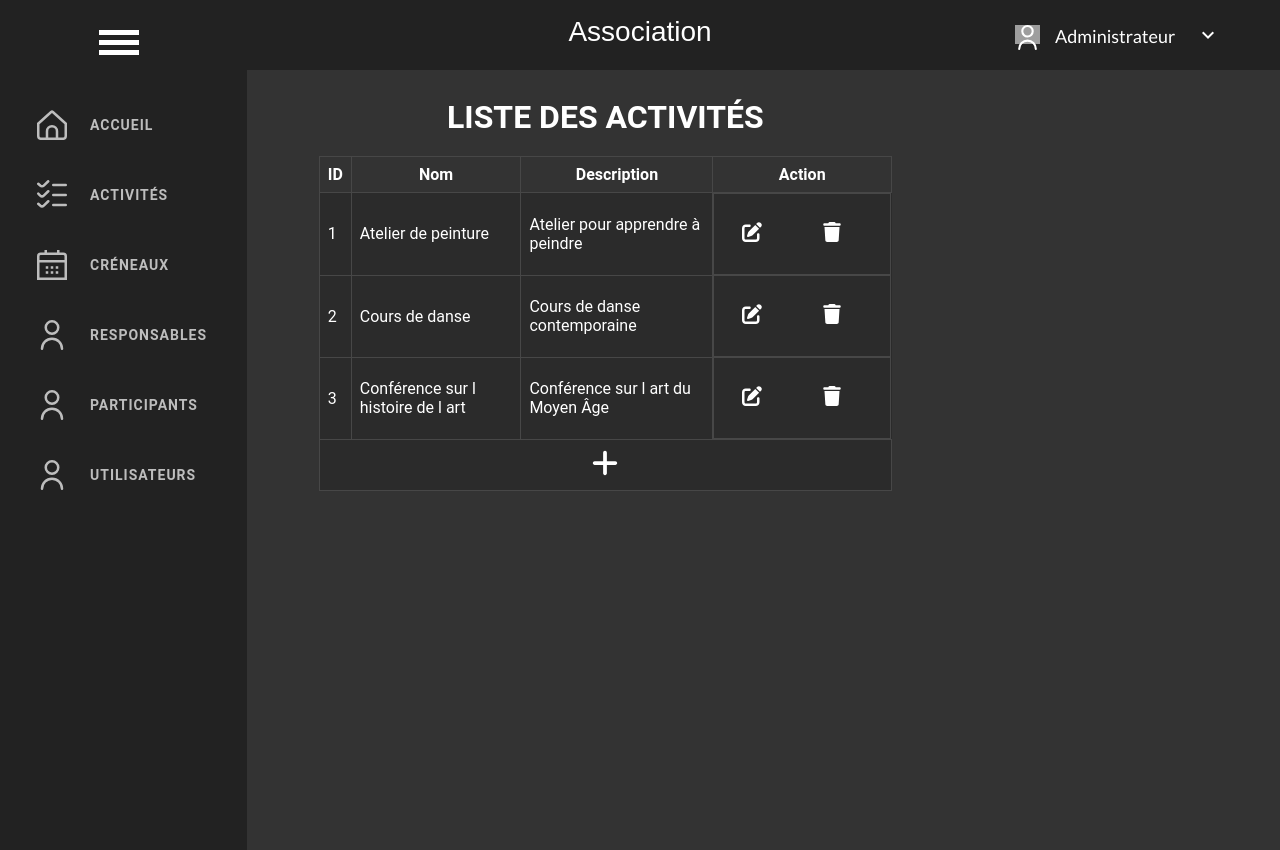
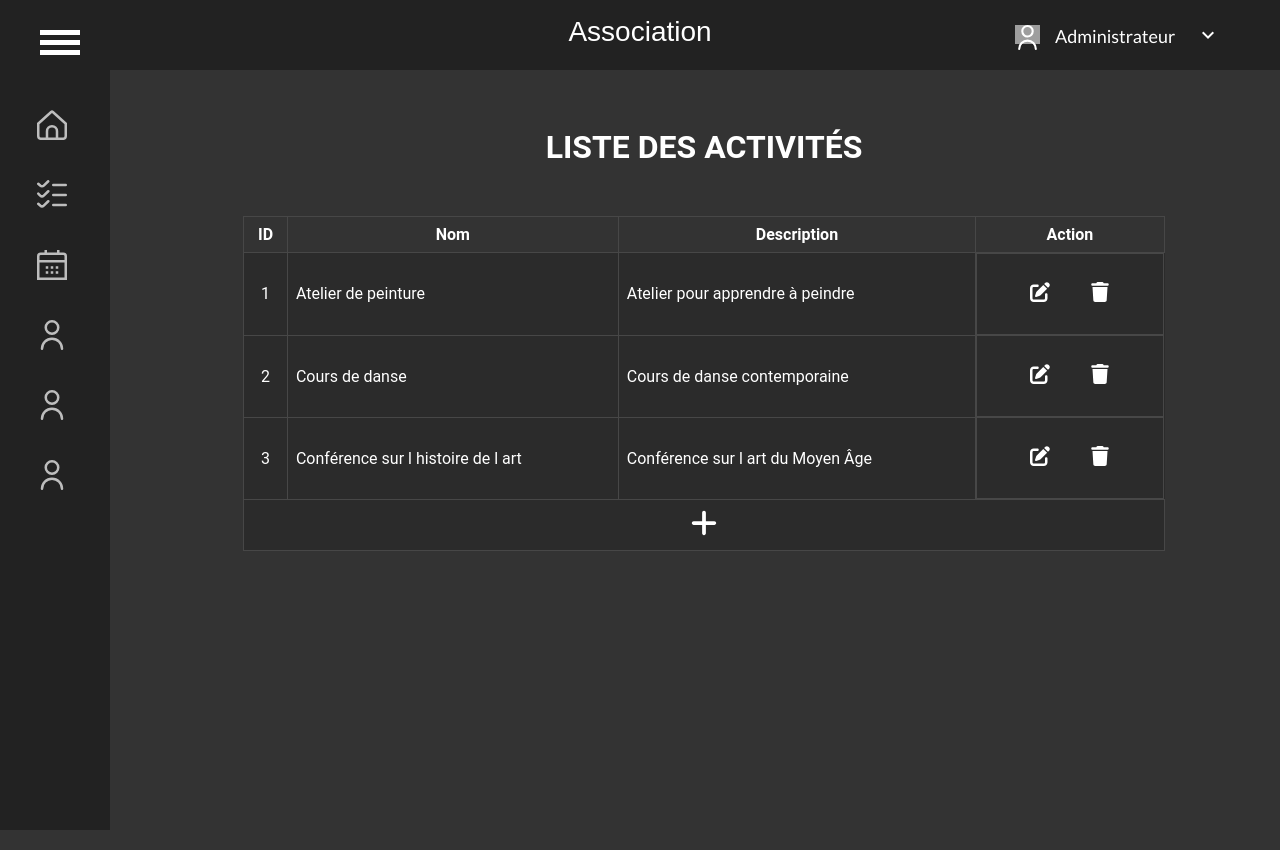
Before and after one commit to KillyanBtllr/Association, a PHP site: page /?page=activite in a window 1280 px wide. Run offline with PHP 8.4, Linux system fonts and the light colour scheme; a user stored in the database is signed in; data comes from the database, SQL or seed files in the repository; a stand-in replaces the project's code that opens the database connection; some libraries are stand-ins or nearby versions; grey boxes are pictures that could not be loaded.

Commit message:
update menu et tableau

```diff
--- a/JS/accueil.js
+++ b/JS/accueil.js
@@ -1,59 +1,63 @@
-$(document).ready(function() {
-
+$(document).ready(function () {
     var menuWrapper = $('.menu');
     var menuButton = $('.menu .menubutton');
-	var menuItems = $ ('.menu ul li a');
+    var menuItems = $('.menu ul li a');
     var listItem = $('.menu ul li');
 
     var tekstSpeed = 350;
     var sizeSpeed = 300;
 
     // Fonction pour activer ou désactiver tout le menu
-	toggleAll = function(){
-		if(!menuWrapper.hasClass('toggled')){
+    toggleAll = function () {
+        if (!menuWrapper.hasClass('toggled')) {
             // Trouve la largeur maximale parmi tous les éléments du menu
             var width = 0;
-			menuItems.each(function(){
+            menuItems.each(function () {
                 var thisWidth = $(this).width();
-				if(thisWidth > width){
+                if (thisWidth > width) {
                     width = thisWidth;
                 }
             });
             width = width + 100;
-		}
-		else{
+        } else {
             var width = 100;
         }
-		menuWrapper.animate({width: width}, sizeSpeed);
+        menuWrapper.animate({ width: width }, sizeSpeed);
 
         // Active ou désactive tous les éléments du menu
-		menuItems.animate({opacity: 'toggle'}, tekstSpeed);
+        menuItems.animate({ opacity: 'toggle' }, tekstSpeed);
         menuWrapper.toggleClass('toggled');
         menuItems.removeClass('clicktoggled');
         listItem.removeClass('listActive');
     }
 
-	// Activation du menu au chargement de la page
-	setTimeout(function() { toggleAll(); }, 1000);
-
     // Activation du menu lors du clic sur le bouton du menu
-	menuButton.click(toggleAll);
+    menuButton.click(function (event) {
+        event.stopPropagation(); // Empêche la propagation du clic aux autres éléments
+        toggleAll();
+    });
 
     // Activation du menu lors du clic sur n'importe quel élément du menu
-	listItem.click(toggleAll);
+    listItem.click(function (event) {
+        if ($(event.target).is('a') && !$(event.target).hasClass('menutekst')) {
+            // Si le clic est sur un lien et n'est pas la classe 'menutekst', alors redirige
+            return;
+        }
+        toggleAll();
+    });
 
     // Activation du menu lors de la pression de la touche "Escape"
-	$(document).keyup(function(e) {
+    $(document).keyup(function (e) {
         if (e.keyCode == 27) { // La touche "Escape" correspond au code de touche `27`
-			if(menuWrapper.hasClass('toggled')){
+            if (menuWrapper.hasClass('toggled')) {
                 toggleAll();
             }
         }
     });
 
     // Activation du menu lors du clic en dehors du menu
-	$('.content').click(function(){
-		if(menuWrapper.hasClass('toggled')){
+    $('body').click(function (event) {
+        if (menuWrapper.hasClass('toggled') && !$(event.target).closest('.menu').length) {
             toggleAll();
         }
     });
--- a/css/accueil.css
+++ b/css/accueil.css
@@ -342,6 +342,7 @@
 }
 
 .menu {
+  position: fixed;
   z-index: 2;
   background: #222;
   display: inline-block;
@@ -494,3 +495,5 @@
   height: 300px;
   background: yellow;
 }
+
+/* Main */
--- a/css/activite.css
+++ b/css/activite.css
@@ -3,12 +3,14 @@
     align-items: center;
     justify-content: center;
     height: 100vh;
+    width: 100%;
+    margin: 30px 0 0 10%;
 }
 
 .center-table-wrapper {
     width: 80%;
     margin: auto; /* Add this line to center the container */
-    margin-top: 20px;
+    margin-top: 50px;
 }
 
 .center-table {
@@ -40,6 +42,7 @@
 
 .bouton{
     display: flex;
+    justify-content: center;
 }
 .bouton img {
     width: 20px;
@@ -61,5 +64,5 @@
 
 
 .center-table form {
-    margin: 20px;
+    margin: 20px 0;
 }
--- a/view/admin/activite.php
+++ b/view/admin/activite.php
@@ -38,7 +38,7 @@
 <body>
     <header>
         <div class="in-header">
-            <span class="headBase-texte"><a href="/5bear/lab/index.php" class="lien-head">Association</a></span>
+            <span class="headBase-texte"><a>Association</a></span>
         </div>
         <span class="head-base-menu"></span>
         <div class="membre__menu">
@@ -61,7 +61,7 @@
                 <div class="blok drie"></div>
             </div>
             <ul class="">
-                <li class="accueil"><div class="menutekstwrapper"><a class="menutekst" href="">Accueil</a></div></li>
+                <li class="accueil"><div class="menutekstwrapper"><a class="menutekst" href="index.php">Accueil</a></div></li>
                 <li class="activite"><div class="menutekstwrapper"><a class="menutekst" href="?page=activite">Activités</a></div></li>
                 <li class="creneau"><div class="menutekstwrapper"><a class="menutekst" href="">Créneaux</a></div></li>
                 <li class="utilisateur"><div class="menutekstwrapper"><a class="menutekst" href="">Responsables</a></div></li>
@@ -92,7 +92,7 @@
                         // Afficher les données dans le tableau
                         foreach ($activites as $activite) {
                             echo "<tr>";
-                            echo "<td>" . $activite['id_act'] . "</td>";
+                            echo "<td style='text-align: center;' >" . $activite['id_act'] . "</td>";
                             echo "<td>" . $activite['nom_act'] . "</td>";
                             echo "<td>" . $activite['description'] . "</td>";
                             echo '<td class="bouton">
```
Also changed, not shown: view/admin.php (+12 -4 lines). Lines whose indentation alone changed are shown as unchanged.
